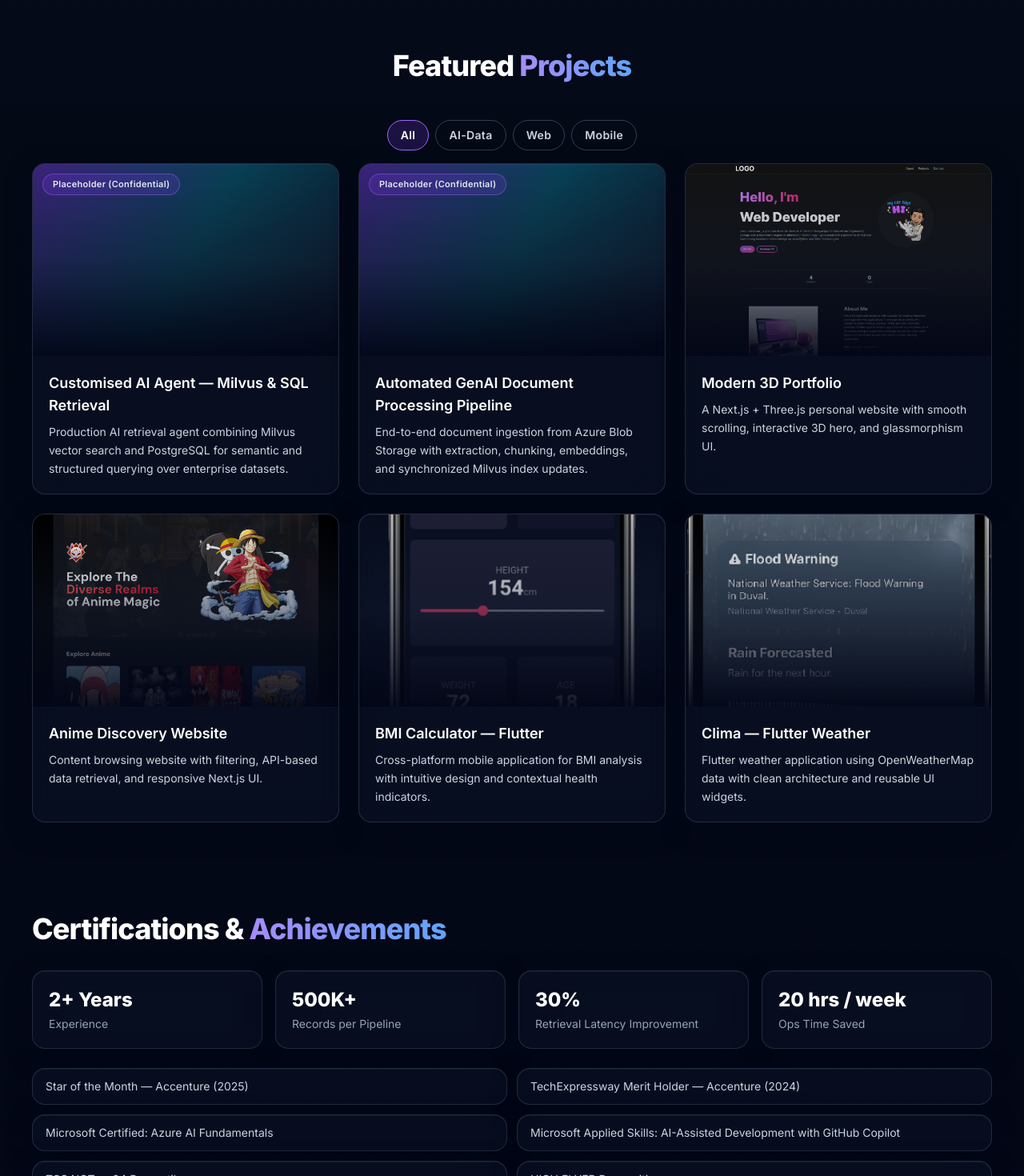
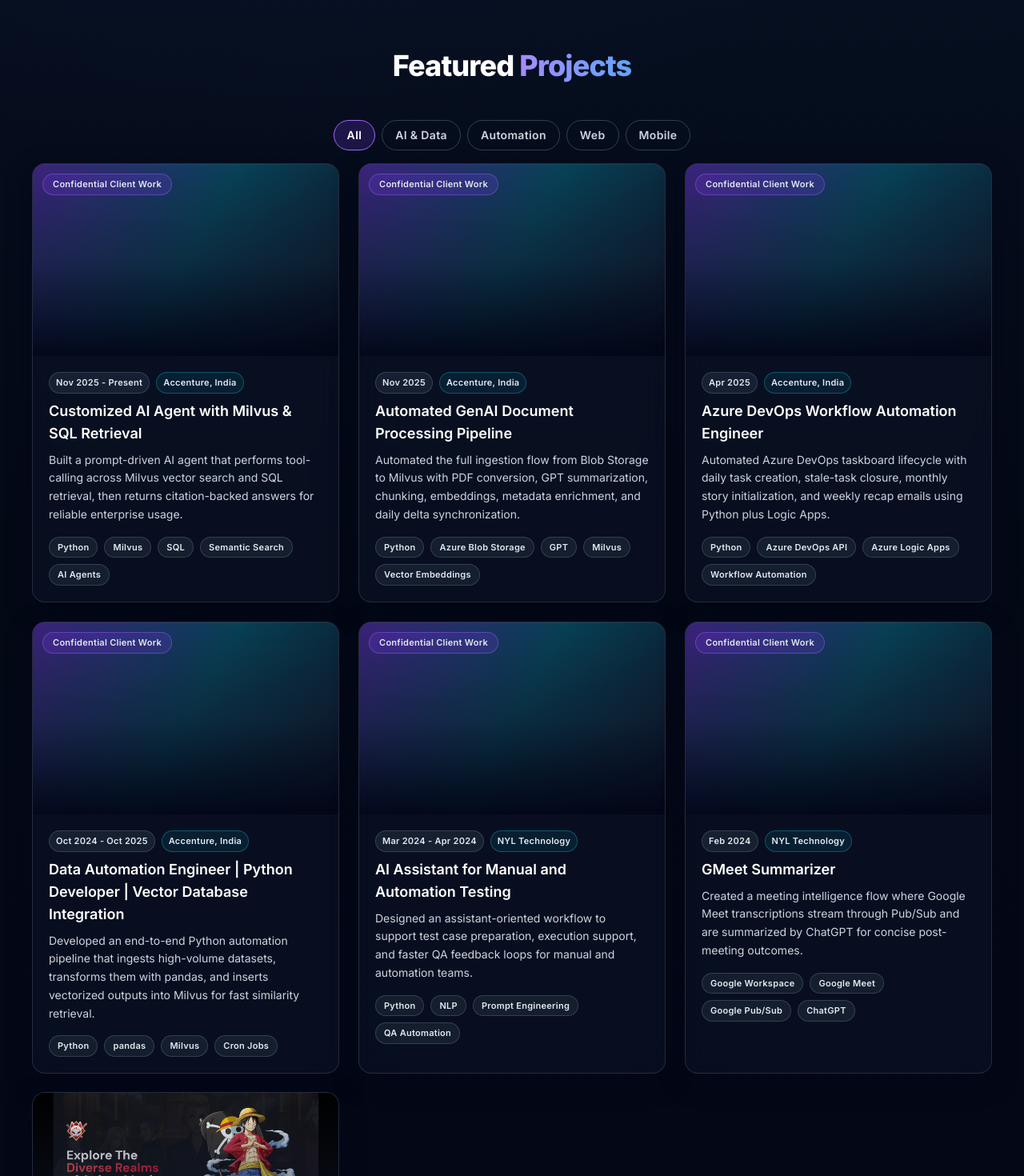
Before and after one commit to Lokeshwar-V/Lokeshwar-portfolio, a Next.js app: page / in a window 1280 px wide. Shown: the part 2180-3650 px from the top of the page at 80% size. Built offline with nearby package versions, Linux system fonts and the light colour scheme; no server answers.

Commit message:
updated project

```diff
--- a/src/app/components/ProjectCard.jsx
+++ b/src/app/components/ProjectCard.jsx
@@ -3,8 +3,18 @@
 import Link from "next/link";
 import Tilt from "react-parallax-tilt";
 
-const ProjectCard = ({ imgUrl, title, description, gitUrl, previewUrl, internal }) => {
-  const showLinks = gitUrl !== "#" || previewUrl !== "#";
+const ProjectCard = ({
+  imgUrl,
+  title,
+  description,
+  gitUrl,
+  previewUrl,
+  internal,
+  organization,
+  dateLabel,
+  tools = [],
+}) => {
+  const showLinks = !internal && (gitUrl !== "#" || previewUrl !== "#");
 
   return (
     <Tilt tiltMaxAngleX={7} tiltMaxAngleY={7} perspective={1000} className="h-full">
@@ -45,19 +55,43 @@
               </>
             ) : (
               <p className="rounded-full border border-secondary-400/30 bg-secondary-400/10 px-4 py-2 text-xs font-semibold tracking-wide text-secondary-300">
-                Enterprise Internal Project
+                {internal ? "Enterprise Internal Project" : "Details Available On Request"}
               </p>
             )}
           </div>
           {internal && (
             <span className="absolute left-3 top-3 rounded-full border border-primary-400/40 bg-primary-500/20 px-3 py-1 text-[11px] font-semibold tracking-wide text-primary-200">
-              Placeholder (Confidential)
+              Confidential Client Work
             </span>
           )}
         </div>
         <div className="p-5">
+          <div className="mb-2 flex flex-wrap items-center gap-2">
+            {dateLabel && (
+              <span className="rounded-full border border-slate-500/40 bg-slate-800/70 px-2 py-1 text-[11px] font-semibold tracking-wide text-slate-200">
+                {dateLabel}
+              </span>
+            )}
+            {organization && (
+              <span className="rounded-full border border-secondary-400/30 bg-secondary-500/10 px-2 py-1 text-[11px] font-semibold tracking-wide text-secondary-200">
+                {organization}
+              </span>
+            )}
+          </div>
           <h5 className="mb-2 text-lg font-semibold text-white">{title}</h5>
           <p className="text-sm leading-relaxed text-slate-300">{description}</p>
+          {tools.length > 0 && (
+            <div className="mt-4 flex flex-wrap gap-2">
+              {tools.map((tool) => (
+                <span
+                  key={`${title}-${tool}`}
+                  className="rounded-full border border-slate-500/40 bg-slate-800/60 px-2.5 py-1 text-[11px] font-semibold tracking-wide text-slate-200"
+                >
+                  {tool}
+                </span>
+              ))}
+            </div>
+          )}
         </div>
       </div>
     </Tilt>
--- a/src/app/components/ProjectsSection.jsx
+++ b/src/app/components/ProjectsSection.jsx
@@ -8,74 +8,251 @@
 const projectsData = [
   {
     id: 1,
-    title: "Customised AI Agent — Milvus & SQL Retrieval",
+    title: "Customized AI Agent with Milvus & SQL Retrieval",
     description:
-      "Production AI retrieval agent combining Milvus vector search and PostgreSQL for semantic and structured querying over enterprise datasets.",
+      "Built a prompt-driven AI agent that performs tool-calling across Milvus vector search and SQL retrieval, then returns citation-backed answers for reliable enterprise usage.",
     image: "",
-    tag: ["All", "AI-Data"],
+    tag: ["All", "AI & Data"],
     gitUrl: "#",
     previewUrl: "#",
     internal: true,
+    dateLabel: "Nov 2025 - Present",
+    sortKey: 202511,
+    organization: "Accenture, India",
+    tools: ["Python", "Milvus", "SQL", "Semantic Search", "AI Agents"],
+    featured: true,
   },
   {
     id: 2,
     title: "Automated GenAI Document Processing Pipeline",
     description:
-      "End-to-end document ingestion from Azure Blob Storage with extraction, chunking, embeddings, and synchronized Milvus index updates.",
+      "Automated the full ingestion flow from Blob Storage to Milvus with PDF conversion, GPT summarization, chunking, embeddings, metadata enrichment, and daily delta synchronization.",
     image: "",
-    tag: ["All", "AI-Data"],
+    tag: ["All", "AI & Data"],
     gitUrl: "#",
     previewUrl: "#",
     internal: true,
+    dateLabel: "Nov 2025",
+    sortKey: 202511,
+    organization: "Accenture, India",
+    tools: ["Python", "Azure Blob Storage", "GPT", "Milvus", "Vector Embeddings"],
+    featured: true,
   },
   {
     id: 3,
-    title: "Modern 3D Portfolio",
+    title: "Data Automation Engineer | Python Developer | Vector Database Integration",
     description:
-      "A Next.js + Three.js personal website with smooth scrolling, interactive 3D hero, and glassmorphism UI.",
+      "Developed an end-to-end Python automation pipeline that ingests high-volume datasets, transforms them with pandas, and inserts vectorized outputs into Milvus for fast similarity retrieval.",
+    image: "",
+    tag: ["All", "Automation"],
+    gitUrl: "#",
+    previewUrl: "#",
+    internal: true,
+    dateLabel: "Oct 2024 - Oct 2025",
+    sortKey: 202410,
+    organization: "Accenture, India",
+    tools: ["Python", "pandas", "Milvus", "Cron Jobs"],
+    featured: true,
+  },
+  {
+    id: 4,
+    title: "Azure DevOps Workflow Automation Engineer",
+    description:
+      "Automated Azure DevOps taskboard lifecycle with daily task creation, stale-task closure, monthly story initialization, and weekly recap emails using Python plus Logic Apps.",
+    image: "",
+    tag: ["All", "Automation"],
+    gitUrl: "#",
+    previewUrl: "#",
+    internal: true,
+    dateLabel: "Apr 2025",
+    sortKey: 202504,
+    organization: "Accenture, India",
+    tools: ["Python", "Azure DevOps API", "Azure Logic Apps", "Workflow Automation"],
+    featured: true,
+  },
+  {
+    id: 5,
+    title: "AI Assistant for Manual and Automation Testing",
+    description:
+      "Designed an assistant-oriented workflow to support test case preparation, execution support, and faster QA feedback loops for manual and automation teams.",
+    image: "",
+    tag: ["All", "AI & Data"],
+    gitUrl: "#",
+    previewUrl: "#",
+    internal: true,
+    dateLabel: "Mar 2024 - Apr 2024",
+    sortKey: 202403,
+    organization: "NYL Technology",
+    tools: ["Python", "NLP", "Prompt Engineering", "QA Automation"],
+    featured: true,
+  },
+  {
+    id: 6,
+    title: "GMeet Summarizer",
+    description:
+      "Created a meeting intelligence flow where Google Meet transcriptions stream through Pub/Sub and are summarized by ChatGPT for concise post-meeting outcomes.",
+    image: "",
+    tag: ["All", "AI & Data"],
+    gitUrl: "#",
+    previewUrl: "#",
+    internal: true,
+    dateLabel: "Feb 2024",
+    sortKey: 202402,
+    organization: "NYL Technology",
+    tools: ["Google Workspace", "Google Meet", "Google Pub/Sub", "ChatGPT"],
+    featured: true,
+  },
+  {
+    id: 7,
+    title: "API-OAuth-Pinecone-LangChain | AI Chatbot",
+    description:
+      "Integrated OAuth-protected APIs with LangChain pipelines and Pinecone indexing to support secure, context-aware conversational retrieval.",
+    image: "",
+    tag: ["All", "AI & Data"],
+    gitUrl: "#",
+    previewUrl: "#",
+    internal: true,
+    dateLabel: "Jan 2024",
+    sortKey: 202401,
+    organization: "NYL Technology",
+    tools: ["LangChain", "OAuth 2.0", "Pinecone", "OpenAI"],
+    featured: false,
+  },
+  {
+    id: 8,
+    title: "Flask-Pinecone-LangChain | AI Chatbot",
+    description:
+      "Built a Python Flask chatbot with LangChain and Pinecone for retrieval-based question answering, backed by NLP-driven text processing.",
+    image: "",
+    tag: ["All", "AI & Data"],
+    gitUrl: "#",
+    previewUrl: "#",
+    internal: true,
+    dateLabel: "Dec 2023 - Jan 2024",
+    sortKey: 202312,
+    organization: "NYL Technology",
+    tools: ["Flask", "LangChain", "Pinecone", "spaCy"],
+    featured: false,
+  },
+  {
+    id: 9,
+    title: "OpenAI + Pinecone Semantic Retrieval Demo",
+    description:
+      "Implemented a semantic retrieval demo that stores embeddings in Pinecone and uses OpenAI to generate context-aware responses beyond keyword search.",
+    image: "",
+    tag: ["All", "AI & Data"],
+    gitUrl: "#",
+    previewUrl: "#",
+    internal: false,
+    dateLabel: "Dec 2023",
+    sortKey: 202312,
+    organization: "Personal Project",
+    tools: ["OpenAI", "Pinecone", "Embeddings", "Semantic Search"],
+    featured: false,
+  },
+  {
+    id: 10,
+    title: "To Do List Web App",
+    description:
+      "Developed a CRUD task manager with status tracking, editing, and deletion capabilities using modern JavaScript frameworks and a database-backed API.",
+    image: "",
+    tag: ["All", "Web"],
+    gitUrl: "https://github.com/Lokeshwar-V/To-do-List",
+    previewUrl: "#",
+    internal: false,
+    dateLabel: "Dec 2023",
+    sortKey: 202312,
+    organization: "Personal Project",
+    tools: ["React", "Express.js", "MongoDB", "JavaScript"],
+    featured: false,
+  },
+  {
+    id: 11,
+    title: "Anime Website",
+    description:
+      "Built a responsive Next.js anime catalog with API-driven listings, popularity/rating sorting, and animated UI interactions.",
+    image: "/images/projects/7.png",
+    tag: ["All", "Web"],
+    gitUrl: "https://github.com/Lokeshwar-V/Anime-website",
+    previewUrl: "https://anime-website-ten.vercel.app/",
+    internal: false,
+    dateLabel: "Nov 2023",
+    sortKey: 202311,
+    organization: "Personal Project",
+    tools: ["Next.js", "Framer Motion", "Shikimori API", "Vercel"],
+    featured: true,
+  },
+  {
+    id: 12,
+    title: "Climate Card (Weather Card Using API)",
+    description:
+      "Created a weather dashboard that fetches real-time climate data and dynamically adapts visuals to current weather conditions.",
+    image: "",
+    tag: ["All", "Web"],
+    gitUrl: "https://github.com/Lokeshwar-V/climate-card.git",
+    previewUrl: "#",
+    internal: false,
+    dateLabel: "Oct 2023",
+    sortKey: 202310,
+    organization: "Personal Project",
+    tools: ["React", "OpenWeatherMap API", "Unsplash API", "CSS"],
+    featured: false,
+  },
+  {
+    id: 13,
+    title: "Lokeshwar Portfolio",
+    description:
+      "Designed and shipped a personal Next.js portfolio with SEO-friendly pages, smooth interactions, and animated number counters.",
     image: "/images/projects/1.png",
     tag: ["All", "Web"],
     gitUrl: "https://github.com/Lokeshwar-V/Lokeshwar-portfolio.git",
     previewUrl: "#",
+    internal: false,
+    dateLabel: "Sep 2023",
+    sortKey: 202309,
+    organization: "Personal Project",
+    tools: ["Next.js", "Framer Motion", "React", "Frontend Development"],
+    featured: false,
   },
   {
-    id: 4,
-    title: "Anime Discovery Website",
+    id: 14,
+    title: "BMI Calculator (Flutter)",
     description:
-      "Content browsing website with filtering, API-based data retrieval, and responsive Next.js UI.",
-    image: "/images/projects/7.png",
-    tag: ["All", "Web"],
-    gitUrl: "https://github.com/Lokeshwar-V/Anime-website",
-    previewUrl: "https://anime-website-ten.vercel.app/",
-  },
-  {
-    id: 5,
-    title: "BMI Calculator — Flutter",
-    description:
-      "Cross-platform mobile application for BMI analysis with intuitive design and contextual health indicators.",
+      "Built a cross-platform Flutter app that computes BMI instantly and presents health ranges with clear, color-coded guidance.",
     image: "/images/projects/5.png",
     tag: ["All", "Mobile"],
     gitUrl: "https://github.com/Lokeshwar-V/BMI-Calculator-Flutter.git",
     previewUrl: "https://www.amazon.com/gp/product/B092HKLC6Z",
-  },
-  {
-    id: 6,
-    title: "Clima — Flutter Weather",
-    description:
-      "Flutter weather application using OpenWeatherMap data with clean architecture and reusable UI widgets.",
-    image: "/images/projects/6.png",
-    tag: ["All", "Mobile"],
-    gitUrl: "https://github.com/Lokeshwar-V/Clima-Flutter.git",
-    previewUrl: "#",
+    internal: false,
+    dateLabel: "Apr 2021",
+    sortKey: 202104,
+    organization: "Personal Project",
+    tools: ["Flutter", "Dart", "Android", "Mobile UI"],
+    featured: false,
   },
 ];
 
+const FILTERS = ["All", "AI & Data", "Automation", "Web", "Mobile"];
+const ARCHIVE_PAGE_SIZE = 6;
+
 const ProjectsSection = () => {
   const [tag, setTag] = useState("All");
+  const [archiveOpen, setArchiveOpen] = useState(false);
+  const [visibleArchiveCount, setVisibleArchiveCount] = useState(ARCHIVE_PAGE_SIZE);
   const ref = useRef(null);
   const isInView = useInView(ref, { once: true });
 
-  const filteredProjects = projectsData.filter((project) => project.tag.includes(tag));
+  const sortedProjects = [...projectsData].sort((a, b) => b.sortKey - a.sortKey || a.id - b.id);
+  const filteredProjects = sortedProjects.filter((project) => project.tag.includes(tag));
+  const featuredProjects = filteredProjects.filter((project) => project.featured).slice(0, 8);
+  const archiveProjects = filteredProjects;
+  const visibleArchiveProjects = archiveProjects.slice(0, visibleArchiveCount);
+  const hasMoreArchive = visibleArchiveCount < archiveProjects.length;
+
+  const handleFilterChange = (name) => {
+    setTag(name);
+    setVisibleArchiveCount(ARCHIVE_PAGE_SIZE);
+  };
 
   const cardVariants = {
     initial: { y: 30, opacity: 0 },
@@ -89,19 +266,19 @@
       </h2>
 
       <div className="flex flex-wrap items-center justify-center gap-2 py-4">
-        {["All", "AI-Data", "Web", "Mobile"].map((name) => (
-          <ProjectTag key={name} onClick={setTag} name={name} isSelected={tag === name} />
+        {FILTERS.map((name) => (
+          <ProjectTag key={name} onClick={handleFilterChange} name={name} isSelected={tag === name} />
         ))}
       </div>
 
       <ul ref={ref} className="grid gap-6 md:grid-cols-2 xl:grid-cols-3">
-        {filteredProjects.map((project, index) => (
+        {featuredProjects.map((project, index) => (
           <motion.li
             key={project.id}
             variants={cardVariants}
             initial="initial"
             animate={isInView ? "animate" : "initial"}
-            transition={{ duration: 0.35, delay: index * 0.08 }}
+            transition={{ duration: 0.35, delay: Math.min(index * 0.08, 0.36) }}
           >
             <ProjectCard
               title={project.title}
@@ -110,10 +287,64 @@
               gitUrl={project.gitUrl}
               previewUrl={project.previewUrl}
               internal={project.internal}
+              dateLabel={project.dateLabel}
+              organization={project.organization}
+              tools={project.tools}
             />
           </motion.li>
         ))}
       </ul>
+
+      <div className="mt-12">
+        <div className="mb-4 flex flex-wrap items-center justify-between gap-3">
+          <h3 className="text-2xl font-bold text-white">Project Archive</h3>
+          <button
+            className="rounded-full border border-primary-400/40 bg-primary-500/10 px-4 py-2 text-sm font-semibold text-primary-200 transition hover:bg-primary-500/20"
+            onClick={() => setArchiveOpen((prev) => !prev)}
+          >
+            {archiveOpen ? "Hide Archive" : "Show Full Timeline"}
+          </button>
+        </div>
+
+        {archiveOpen && (
+          <>
+            <ul className="grid gap-6 md:grid-cols-2 xl:grid-cols-3">
+              {visibleArchiveProjects.map((project, index) => (
+                <motion.li
+                  key={`archive-${project.id}`}
+                  variants={cardVariants}
+                  initial="initial"
+                  animate="animate"
+                  transition={{ duration: 0.3, delay: Math.min(index * 0.05, 0.25) }}
+                >
+                  <ProjectCard
+                    title={project.title}
+                    description={project.description}
+                    imgUrl={project.image}
+                    gitUrl={project.gitUrl}
+                    previewUrl={project.previewUrl}
+                    internal={project.internal}
+                    dateLabel={project.dateLabel}
+                    organization={project.organization}
+                    tools={project.tools}
+                  />
+                </motion.li>
+              ))}
+            </ul>
+
+            {hasMoreArchive && (
+              <div className="mt-6 flex justify-center">
+                <button
+                  className="rounded-full border border-secondary-400/40 bg-secondary-500/10 px-5 py-2.5 text-sm font-semibold text-secondary-200 transition hover:bg-secondary-500/20"
+                  onClick={() => setVisibleArchiveCount((prev) => prev + ARCHIVE_PAGE_SIZE)}
+                >
+                  Load More Projects
+                </button>
+              </div>
+            )}
+          </>
+        )}
+      </div>
     </section>
   );
 };
```
Also changed, not shown: 1 other file (tests, documents, lock files or other folders).
